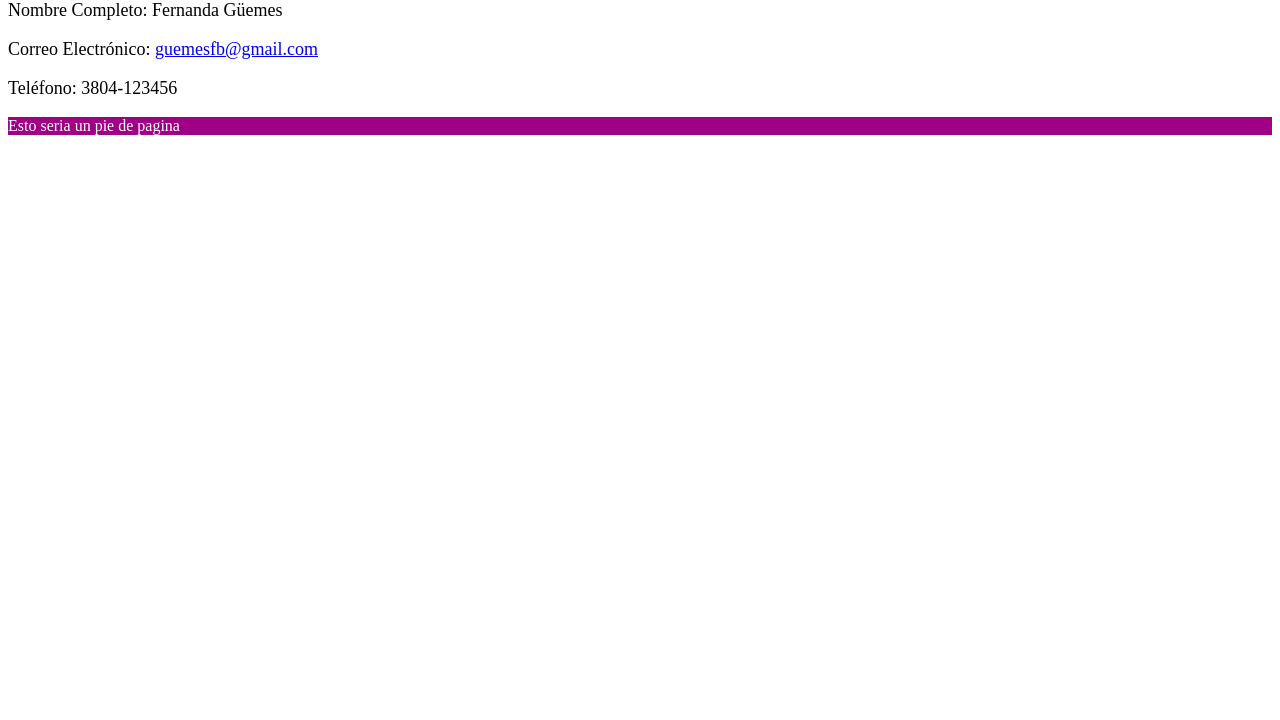
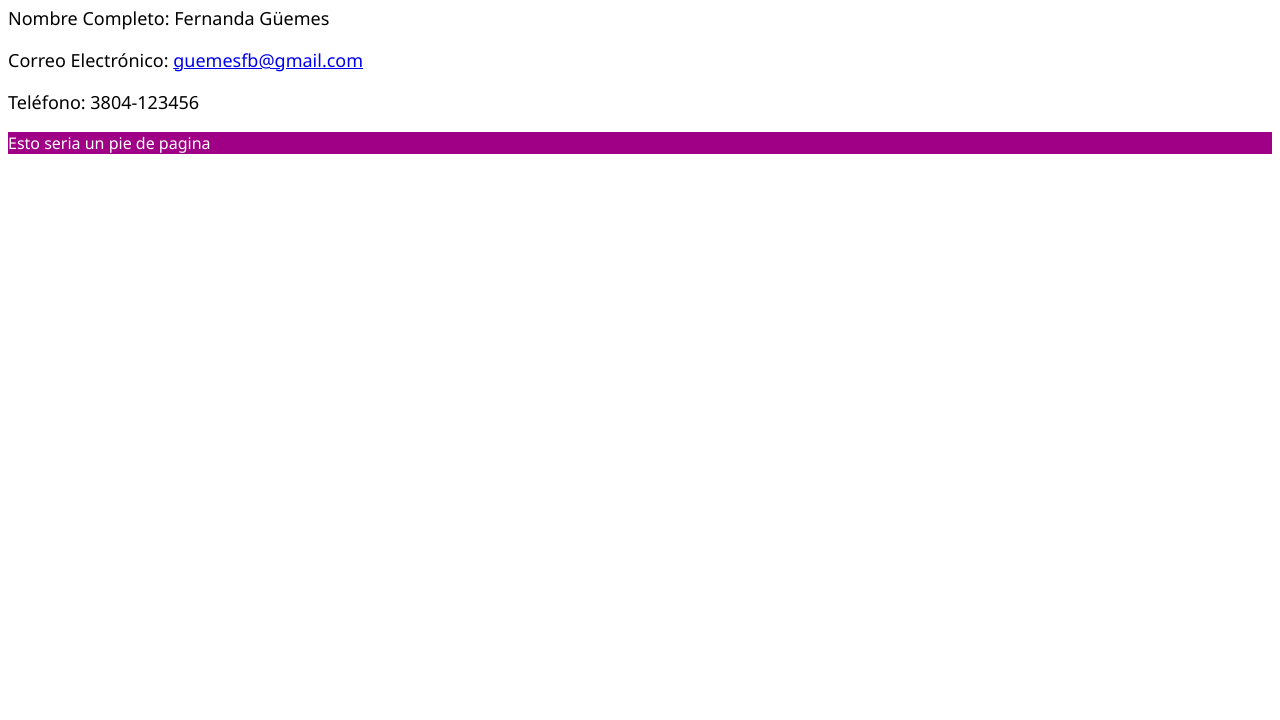
Before and after one commit to guemesfb/guemesfb.github.io, a plain HTML site: page index.html in a window 1280 px wide. Shown: the part 80-800 px from the top of the page. Drawn offline with Linux system fonts and the light colour scheme.

Commit message:
Se cambio la fuente

```diff
--- a/style.css
+++ b/style.css
@@ -1,3 +1,7 @@
+body {
+    font-family: 'Segoe UI', sans-serif;
+}
+
 header {
     background-color: #a00085;
     color: #fff;
```
